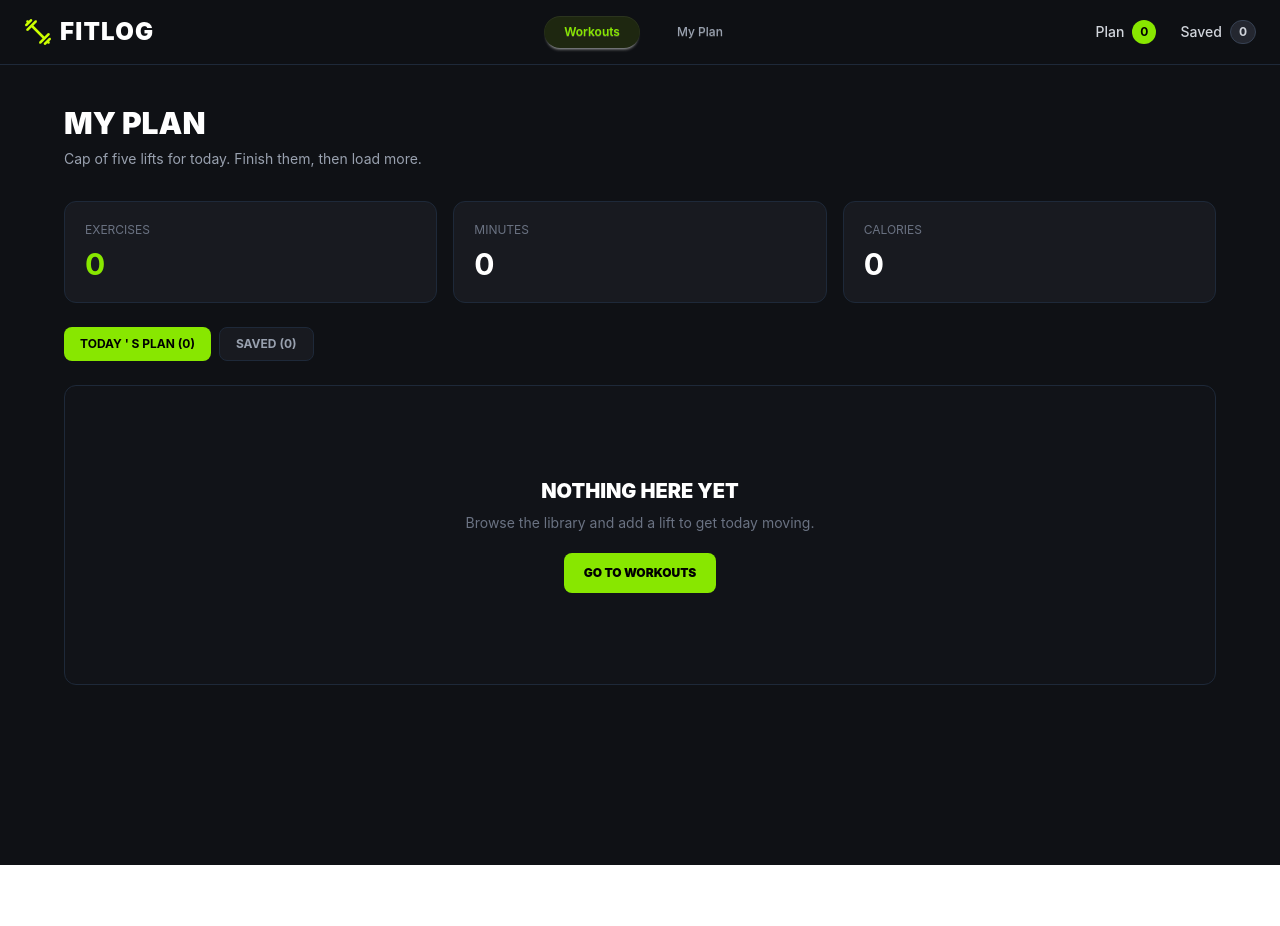
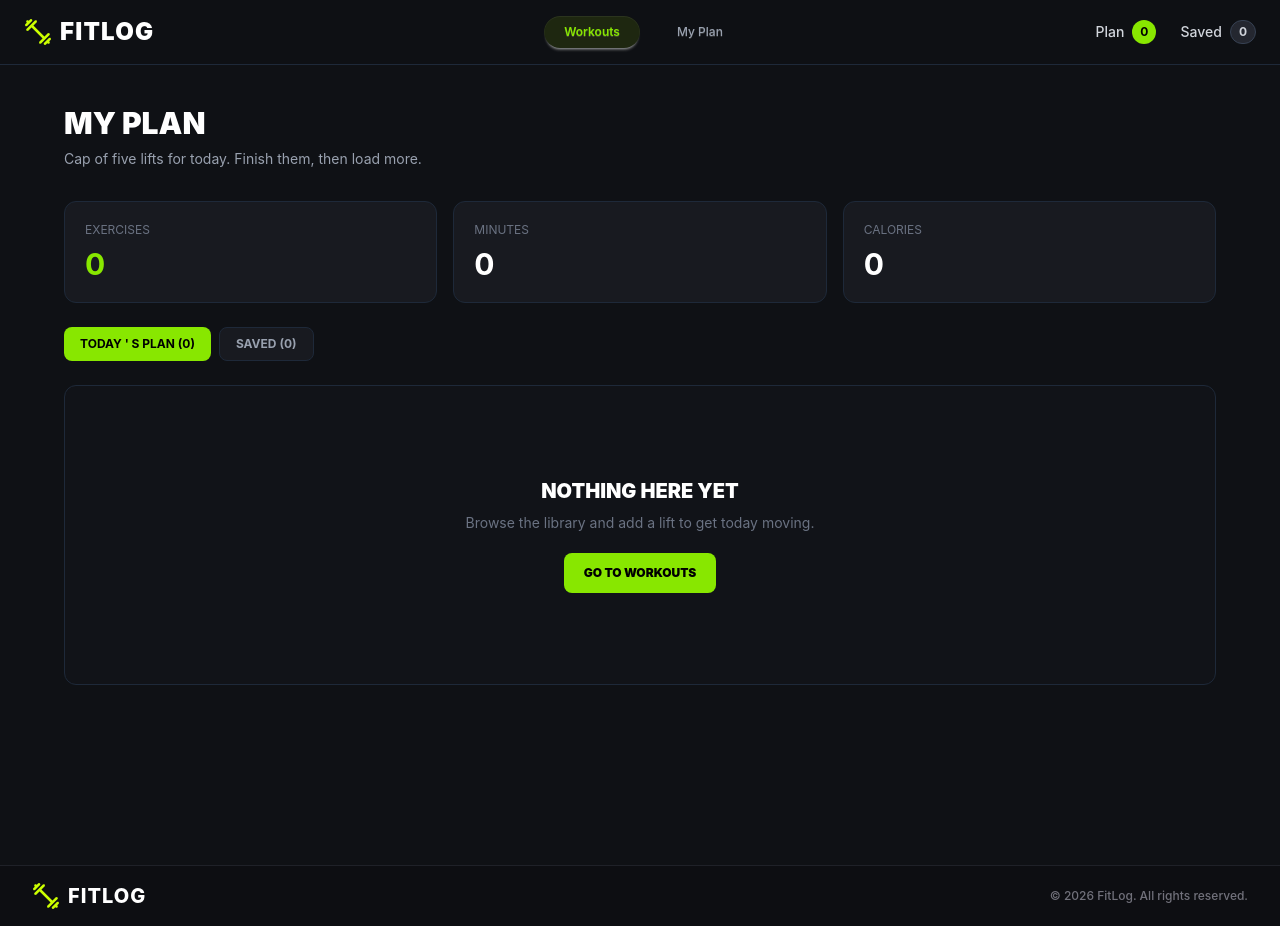
Before and after one commit to Saiful0966/Assignment-06, a Next.js app: page /my-plan in a window 1280 px wide. Before the commit the page ends 865 px from the top, so only its background shows below. Built offline with nearby package versions, Linux system fonts and the light colour scheme.

Commit message:
Footer add and readme.md add

```diff
--- a/src/app/layout.tsx
+++ b/src/app/layout.tsx
@@ -6,6 +6,7 @@ import "./globals.css";
 import Navbar from "@/components/Navbar";
 import { PlanProvider } from "@/context/PlanContext";
 import { Toaster } from "react-hot-toast";
+import Footer from "@/components/Footer";
 
 const geistSans = Geist({
   variable: "--font-geist-sans",
@@ -34,9 +35,10 @@ export default function RootLayout({
     >
       <body className="min-h-full flex flex-col bg-[#0f1115] text-white">
         <PlanProvider>
-          <Toaster position="top-right" reverseOrder={false} /> {/* 👈 ২. Toaster যোগ করা হয়েছে */}
+          <Toaster position="top-right" reverseOrder={false} />
           <Navbar />
           {children}
+          <Footer />
         </PlanProvider>
       </body>
     </html>
--- /dev/null
+++ b/src/components/Footer.tsx
@@ -0,0 +1,35 @@
+
+
+import React from "react";
+import Link from "next/link";
+import Image from "next/image";
+import logoImg from "@/assets/logo.png";
+
+const Footer = () => {
+  return (
+    <footer className="w-full bg-[#0d0e12] border-t border-[#1f2128] py-4 px-6 md:px-8 mt-auto">
+      <div className="w-full flex items-center justify-between">
+        {/* Left Side Logo */}
+        <Link href="/" className="flex items-center gap-2">
+          <Image
+            src={logoImg}
+            alt="FitLog Logo"
+            width={32}
+            height={32}
+            className="h-7 w-auto object-contain"/>
+
+          <span className="text-xl font-extrabold tracking-wider text-white uppercase">
+            FIT<span className="text-white">LOG</span>
+          </span>
+        </Link>
+
+        {/* Right Side Copyright */}
+        <p className="text-xs text-zinc-500 font-medium">
+          © {new Date().getFullYear()} FitLog. All rights reserved.
+        </p>
+      </div>
+    </footer>
+  );
+};
+
+export default Footer;
```
Also changed, not shown: 1 other file (tests, documents, lock files or other folders).
